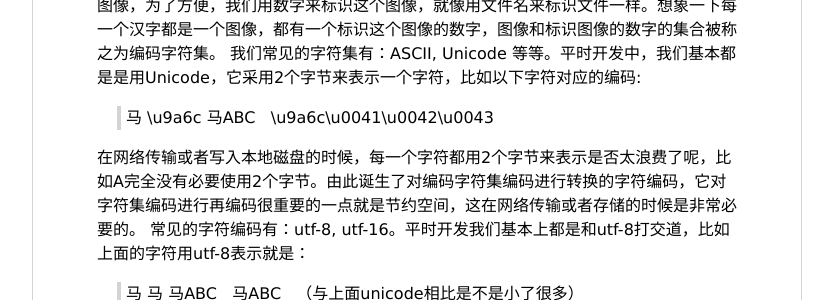
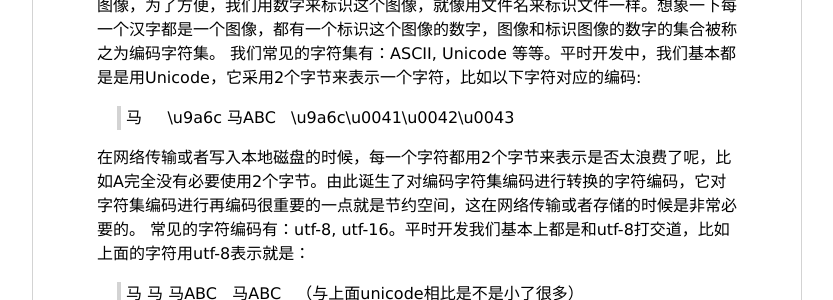
Before and after one commit to chufengma/blog, a Jekyll site: the page built from _posts/2017-08-26-字符与字符集.md, in a window 1280 px wide. Shown: the part 436-736 px from the top of the page, without its empty margins (224-1057 px from the left). Built offline with Jekyll 4.4.1, drawn with Linux system fonts in a browser that asks for light colours; our own code applies the rules of GitHub Pages for plain Markdown files.

```diff
--- a/_posts/2017-08-26-字符与字符集.md
+++ b/_posts/2017-08-26-字符与字符集.md
@@ -4,8 +4,8 @@
 
 我们倒着来理解，在屏幕上看到一个字符【马】，字符马其实是屏幕上一连串像素点组成的图像，为了方便，我们用数字来标识这个图像，就像用文件名来标识文件一样。想象一下每一个汉字都是一个图像，都有一个标识这个图像的数字，图像和标识图像的数字的集合被称之为编码字符集。
 我们常见的字符集有：ASCII, Unicode 等等。平时开发中，我们基本都是是用Unicode，它采用2个字节来表示一个字符，比如以下字符对应的编码:
-> 马      \u9a6c
-> 马ABC   \u9a6c\u0041\u0042\u0043
+> 马      \u9a6c
+马ABC   \u9a6c\u0041\u0042\u0043
 
 在网络传输或者写入本地磁盘的时候，每一个字符都用2个字节来表示是否太浪费了呢，比如A完全没有必要使用2个字节。由此诞生了对编码字符集编码进行转换的字符编码，它对字符集编码进行再编码很重要的一点就是节约空间，这在网络传输或者存储的时候是非常必要的。
 常见的字符编码有：utf-8, utf-16。平时开发我们基本上都是和utf-8打交道，比如上面的字符用utf-8表示就是：
```
